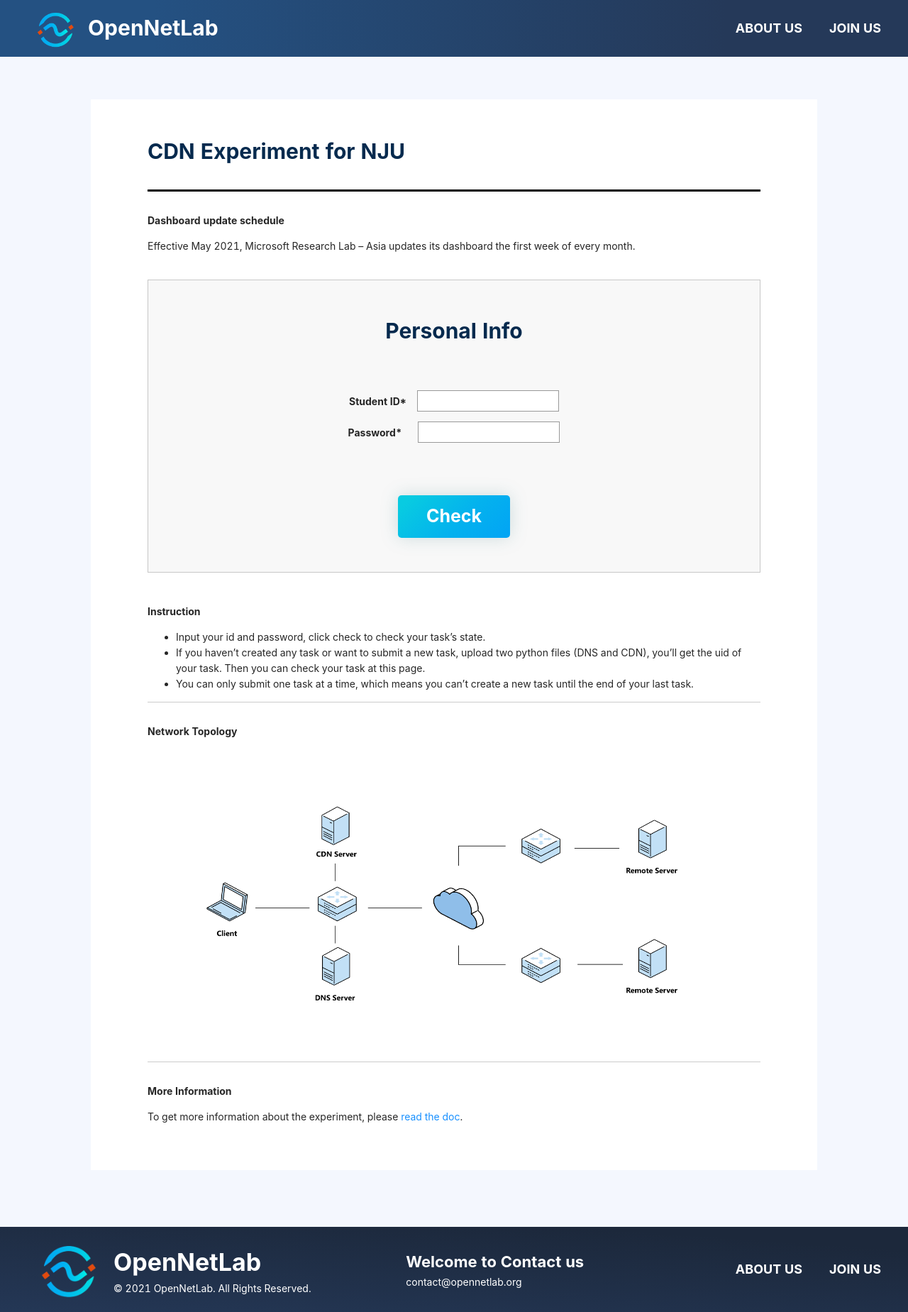
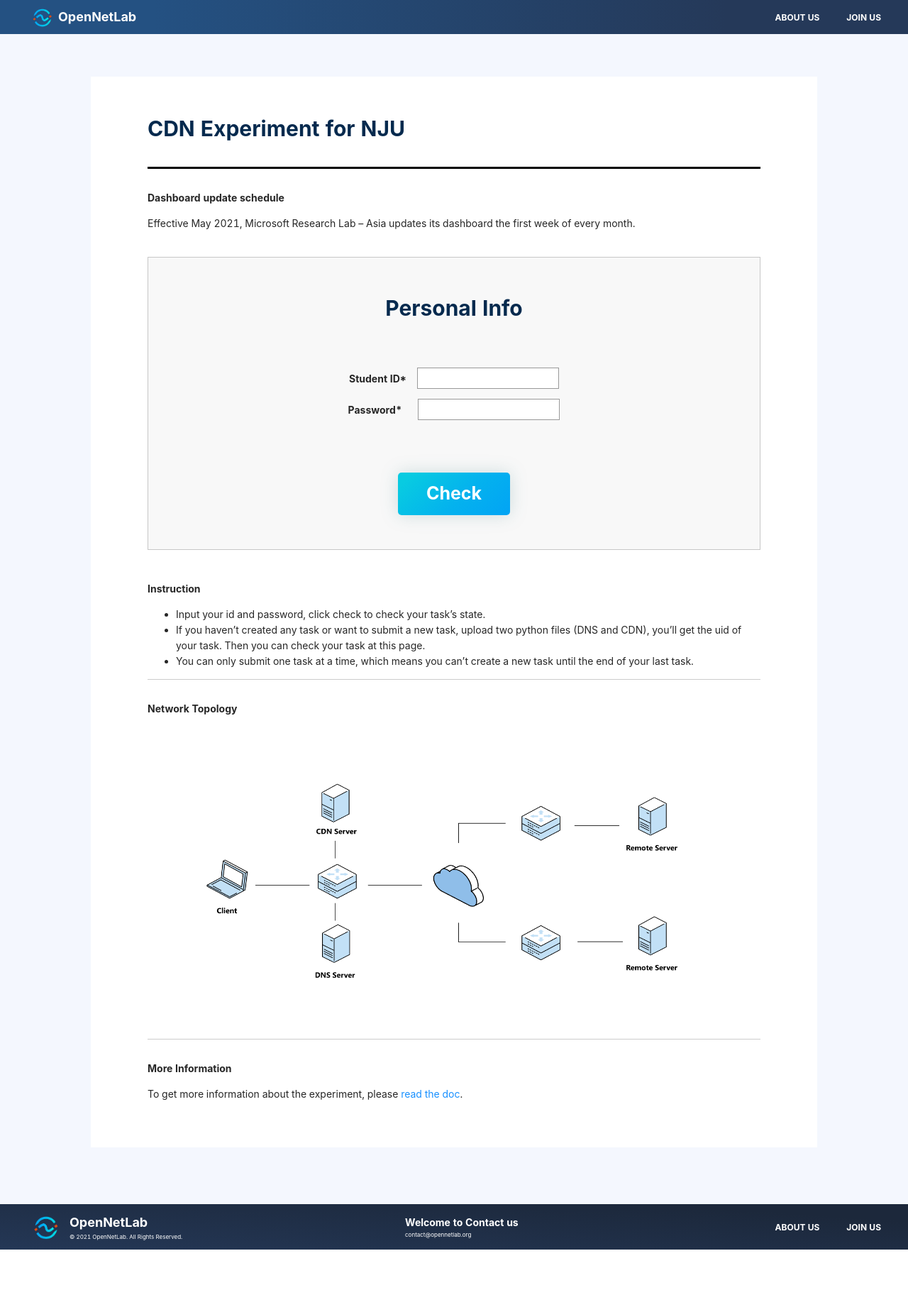
Before and after one commit to OpenNetLab/onl-horizon-edu, a React (Create React App) app in the folder web/: page / in a window 1280 px wide. Shown: the whole page at 71% size. After the commit the page ends 1761 px from the top, so only its background shows below. Built offline with nearby package versions, Linux system fonts and the light colour scheme.

Commit message:
feat: add the blank state

```diff
--- a/web/src/App.js
+++ b/web/src/App.js
@@ -11,6 +11,7 @@ import { message, Button, Modal, Spin } from "antd";
 import 'antd/dist/antd.css';
 import { getTask, upload } from './backend/api';
 import { LeftOutlined } from '@ant-design/icons';
+import blank from './assets/Frame.png';
 
 function App() {
   const [currentStep, setCurrentStep] = useState(0);
@@ -32,6 +33,8 @@ function App() {
   const [isDownloadStatus, setIsDownloadStatus] = useState(false);
 
   const [loading, setLoading] = useState(false);
+
+  const [isNotSubmit, setIsNotSubmit] = useState(false);
 
   function handleCheck() {
     localStorage.setItem("userId", userId);
@@ -59,8 +62,10 @@ function App() {
           message.error("Invalid username or key");
           setIsDownloadStatus(false);
           setIsCreateStatus(false);
+          setIsNotSubmit(false);
         } else if (localStorage.getItem("status") == 2) {
           setCurrentStep(1);
+          setIsNotSubmit(false);
           setIsDownloadStatus(false);
           message.warning("Your task is waiting in line");
           setIsCreateStatus(false);
@@ -68,8 +73,10 @@ function App() {
           setIsCreateStatus(true);
           setIsDownloadStatus(false);
           setCurrentStep(1);
+          setIsNotSubmit(true);
           message.warning("You haven't submitted any task yet");
         } else {
+          setIsNotSubmit(false);
           setIsDownloadStatus(true);
           setIsCreateStatus(true);
           setCurrentStep(1);
@@ -108,12 +115,15 @@ function App() {
       if (localStorage.getItem("status") == 1 || localStorage.getItem("status") == 2) {
         setIsDownloadStatus(false);
         setIsCreateStatus(false);
+        setIsNotSubmit(false);
       } else if (localStorage.getItem("status") == 3) {
         setIsDownloadStatus(false);
         setIsCreateStatus(true);
+        setIsNotSubmit(true);
       } else {
         setIsDownloadStatus(true);
         setIsCreateStatus(true);
+        setIsNotSubmit(false);
       }
       message.success("Refresh succeed !");
       console.log(localStorage);
@@ -220,14 +230,14 @@ function App() {
                 </p>
                 <a className="check" onClick={handleCheck}>Check</a>
               </div>}
-              {currentStep === 1 && <div className="checkbox">
-                <Button className="back" onClick={handleBack}><LeftOutlined /> Back</Button>
+              {(currentStep === 1 && !isNotSubmit) && <div className="checkbox">
+                <Button className="back" type="dashed" onClick={handleBack}><LeftOutlined /> Back</Button>
                 <div className="title-container">
                   <div className="title">
                     Last Submission
                   </div>
-                  <Button type="primary" onClick={handleRefresh}>Refresh</Button>
-                  <Button type="primary" onClick={handleCreateNew} disabled={!isCreateStatus}>Create New</Button>
+                  <Button type="default" onClick={handleRefresh}>Refresh</Button>
+                  <Button type="default" onClick={handleCreateNew} disabled={!isCreateStatus}>Create New</Button>
                 </div>
                 <div className="status-container">
                   <div className="status">
@@ -262,8 +272,20 @@ function App() {
                   </div>
                 </div>
               </div>}
+              {(currentStep === 1 && isNotSubmit) && <div className="checkbox">
+                <Button className="back" type="dashed" onClick={handleBack}><LeftOutlined /> Back</Button>
+                <div className="title-container">
+                  <div className="title">
+                    Last Submission
+                  </div>
+                  <Button type="default" onClick={handleRefresh}>Refresh</Button>
+                  <Button type="default" onClick={handleCreateNew} disabled={!isCreateStatus}>Create New</Button>
+                </div>
+                <img className="blank-big" src={blank} />
+                <p>You haven't submitted any task yet!</p>
+              </div>}
               {currentStep === 2 && <div className="checkbox">
-                <Button className="back" onClick={handleBack}><LeftOutlined /> Back</Button>
+                <Button className="back" type="dashed" onClick={handleBack}><LeftOutlined /> Back</Button>
                 <Modal title="message" visible={isModalVisible} onOk={handleOk} onCancel={handleCancel}>
                   <p>Submitted successfully</p>
                   <p>Click "ok" to check now</p>
@@ -273,9 +295,9 @@ function App() {
                 </p>
                 <form id="fileForm">
                   <p className="description bold margin-top">DNS Upload*</p>
-                  <input type="file" name="dns" />
+                  <input className="file-input" type="file" name="dns" />
                   <p className="description bold margin-top">CDN Upload*</p>
-                  <input type="file" name="cdn" />
+                  <input className="file-input" type="file" name="cdn" />
                 </form>
                 <a className="check" onClick={handleSubmit}>Submit</a>
               </div>}
--- a/web/src/styles/footer.css
+++ b/web/src/styles/footer.css
@@ -1,10 +1,10 @@
 .logo-footer {
-  height: 110px;
+  height: 48px;
   margin-left: 40px;
 }
 
 .footer-container {
-  height: 120px;
+  height: 64px;
   display: flex;
   align-items: center;
   justify-content: space-between;
@@ -12,7 +12,7 @@
 }
 
 .footer-title {
-  font-size: 34px;
+  font-size: 18px;
   font-weight: bold;
   color: white;
   margin: 0;
@@ -23,6 +23,7 @@
   color: white;
   margin: 0;
   padding: 0;
+  font-size: 8px;
 }
 
 .footer-text {
@@ -30,15 +31,16 @@
 }
 
 .contact {
-  font-size: 22px;
+  font-size: 14px;
   font-weight: bold;
   color: white;
 }
 
 .email {
   color: white;
+  font-size: 8px;
 }
 
 .contact-container {
-  margin-left: -80px;
+  margin-left: -48px;
 }
--- a/web/src/styles/header.css
+++ b/web/src/styles/header.css
@@ -1,10 +1,10 @@
 .logo {
-  height: 74px;
+  height: 38px;
   margin-left: 40px;
 }
 
 .header-container {
-  height: 80px;
+  height: 48px;
   display: flex;
   align-items: center;
   justify-content: space-between;
@@ -12,10 +12,10 @@
 }
 
 .header-title {
-  font-size: 30px;
+  font-size: 18px;
   font-weight: bold;
   color: white;
-  margin: 0 0 0 10px;
+  margin: 0 0 0 4px;
   padding: 0;
 }
 
@@ -28,5 +28,5 @@
   color: white;
   margin-right: 38px;
   font-weight: bold;
-  font-size: 18px;
+  font-size: 12px;
 }
--- a/web/src/styles/home.css
+++ b/web/src/styles/home.css
@@ -99,3 +99,17 @@ input {
 .back {
 	right: 40%;
 }
+
+.file-input {
+	border: none;
+}
+
+.blank-pic {
+	height: 18px;
+}
+
+.blank-big {
+	margin-top: 88px;
+	margin-bottom: 20px;
+	height: 100px;
+}
```
Also changed, not shown: web/src/assets/Frame.png (added).
